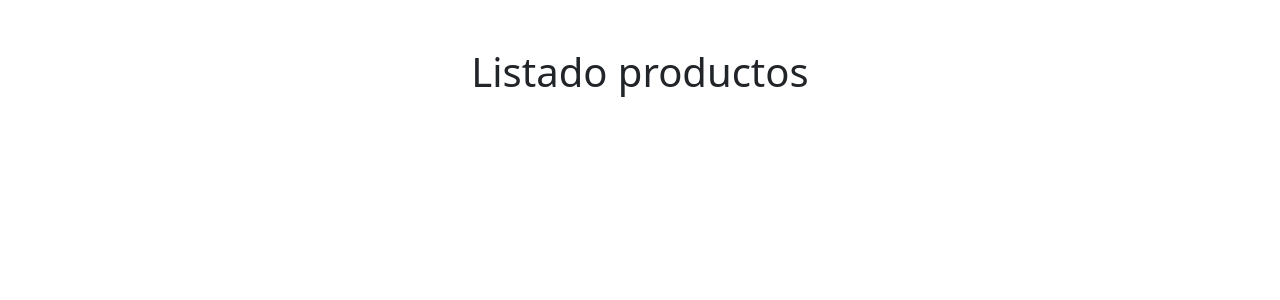
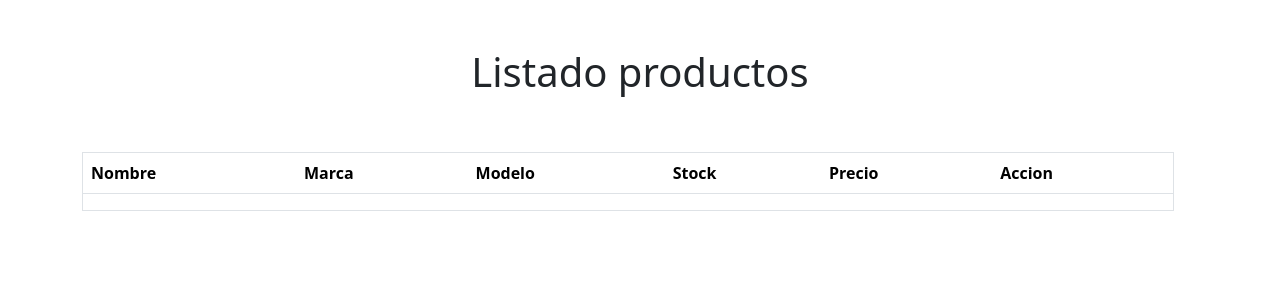
Before and after one commit to Davidliduena/PHP1, a PHP site: page /listado_productos.php in a window 1280 px wide. Shown: the top 300 px of the page. Run offline with PHP 8.4, Linux system fonts and the light colour scheme; lists and menus that the app fills with data are empty.

Commit message:
advances

```diff
--- a/listado_productos.php
+++ b/listado_productos.php
@@ -46,7 +46,26 @@ $aProductos[] = array("nombre" => "Aire Acondicionado Split Inverter Frío/Calor
             <div class="row">
                 <div class="col-12">
                     <table class="table border table-hover">
-
+                       <thead>
+                        <tr>
+                            <th>Nombre</th>
+                            <th>Marca</th>
+                            <th>Modelo</th>
+                            <th>Stock</th>
+                            <th>Precio</th>
+                            <th>Accion</th>
+                         </tr>
+                       </thead>
+                       <tbody>
+                        <tr>
+                            <th></th>
+                            <th></th>
+                            <th></th>
+                            <th></th>
+                            <th></th>
+                            <th></th>
+                        </tr>
+                       </tbody>
                     </table>
                 </div>
             </div>
```
